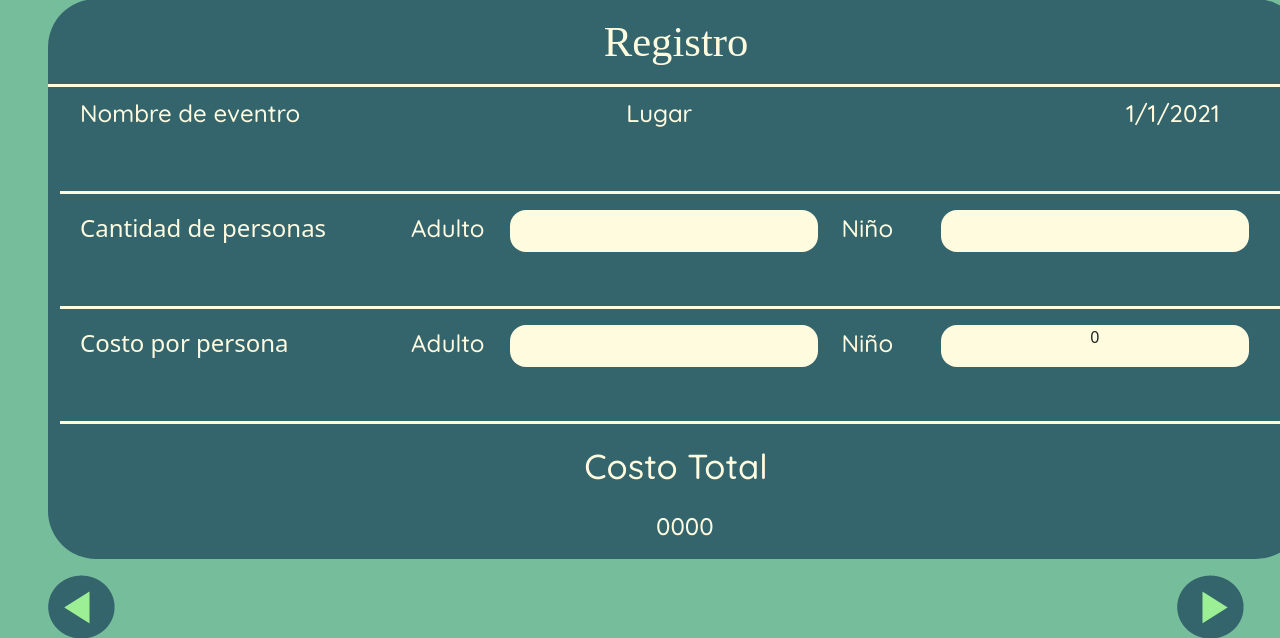
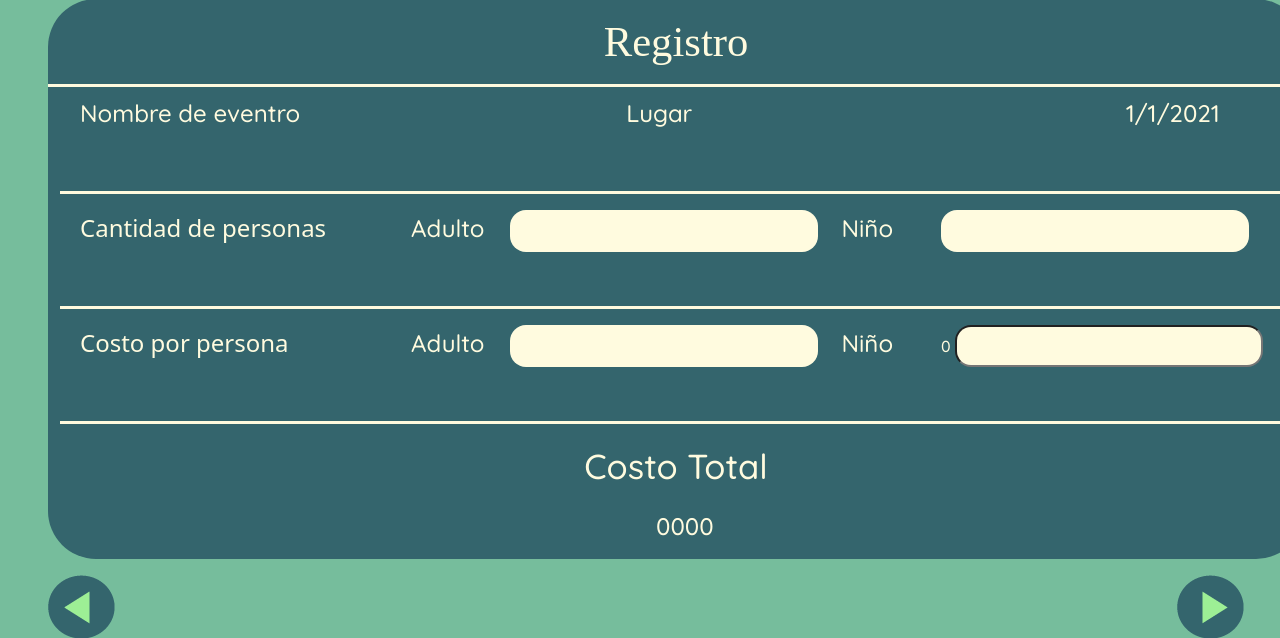
Before and after one commit to MaykelRobles/ProyectoInteractivasMaykel, a PHP site: page /html/registrarse.php in a window 1280 px wide. Shown: the part 89-727 px from the top of the page. Run offline with PHP 8.4, Linux system fonts and the light colour scheme; some libraries are stand-ins or nearby versions; some web fonts are replaced.

Commit message:
php
update

```diff
--- a/html/registrarse.php
+++ b/html/registrarse.php
@@ -124,7 +124,8 @@
                         </div>
 
                         <div class="col">
-                            <label type="submit" class="numPer numPerPad"  id="number" value="Input">0</label>
+                            <label type="submit" class="text">0</label>
+                            <input class="numPer numPerPad"></input>
                         </div>
                     </div>
                 </div>
```
